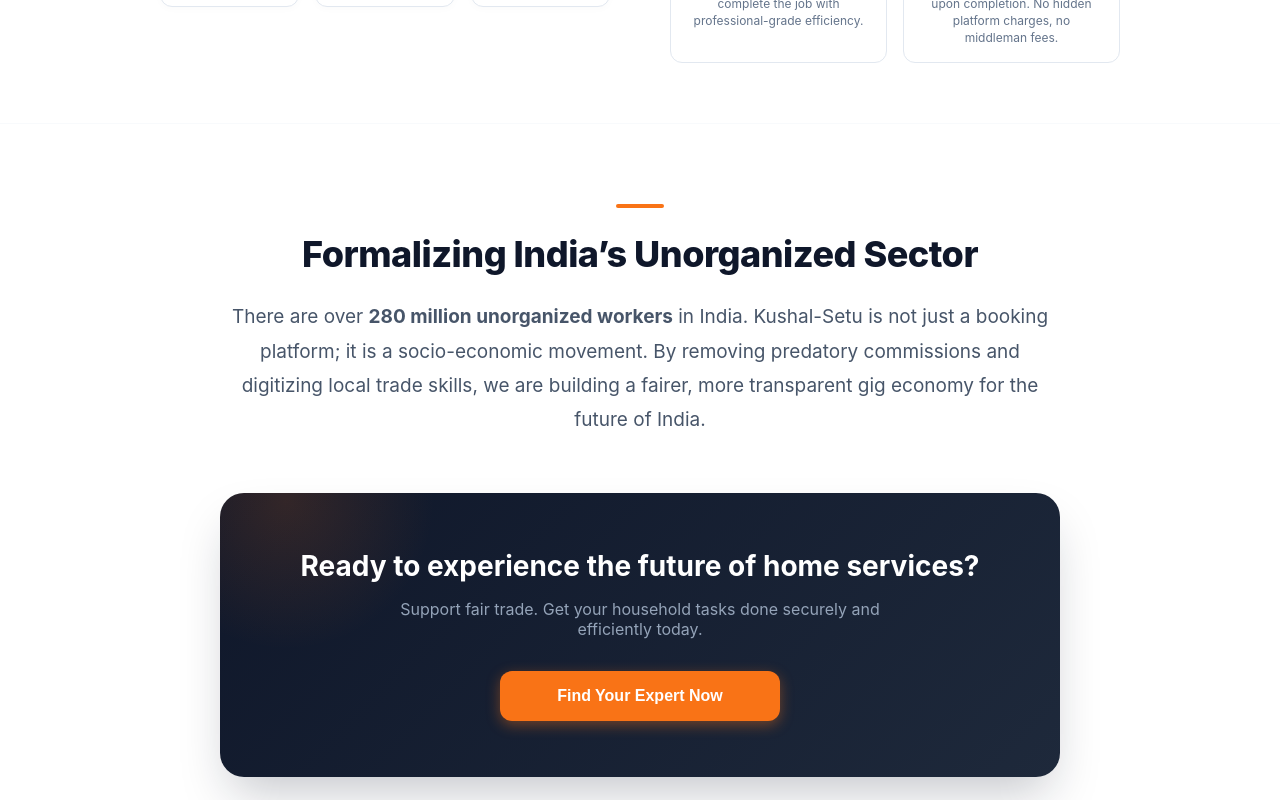
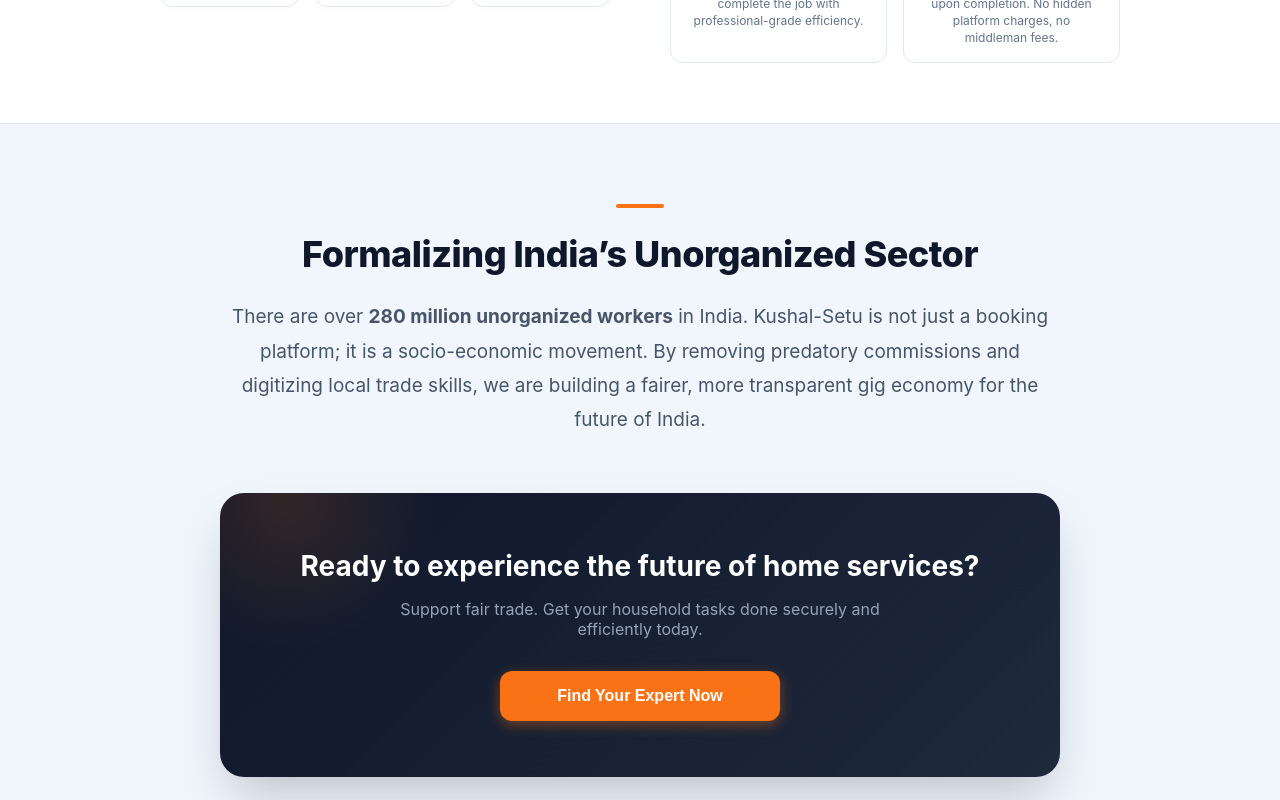
Before and after one commit to Sanchit1430H/coop-gig-platform, a React (Vite) app in the folder public website/: page / in a window 1280 px wide. Shown: the part 1220-2020 px from the top of the page. Built offline with nearby package versions, Linux system fonts and the light colour scheme.

Commit message:
Changed Impact section background to a premium soft icy blue

```diff
--- a/public website/src/App.jsx
+++ b/public website/src/App.jsx
@@ -494,7 +494,7 @@
       </section>
 
       {/* --- REDESIGNED PREMIUM IMPACT SECTION --- */}
-      <section style={{ padding: '80px 20px', backgroundColor: '#ffffff', textAlign: 'center', borderTop: '1px solid #f8fafc', borderBottom: '1px solid #f8fafc' }}>
+      <section style={{ padding: '80px 20px', backgroundColor: '#f0f6fc', textAlign: 'center', borderTop: '1px solid #e2e8f0', borderBottom: '1px solid #e2e8f0' }}>
         <div style={{ maxWidth: '840px', margin: '0 auto' }}>
 
           {/* Subtle Orange Accent Line */}
```
